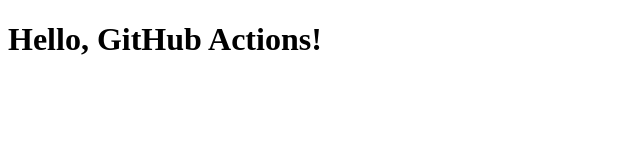
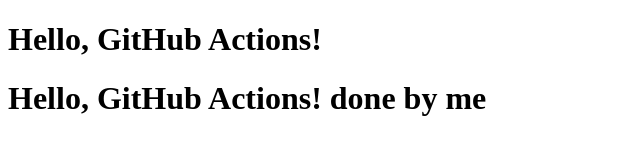
Before and after one commit to Sabeer8919/ActionsHTML, a plain HTML site: page index.html in a window 1280 px wide. Shown: the whole page, without its empty margins (0-640 px from the left). Drawn offline with Linux system fonts and the light colour scheme.

Commit message:
html file chnaged

```diff
--- a/index.html
+++ b/index.html
@@ -5,5 +5,6 @@
   </head>
   <body>
     <h1>Hello, GitHub Actions!</h1>
+    <h1>Hello, GitHub Actions! done by me</h1>
   </body>
 </html>
```
